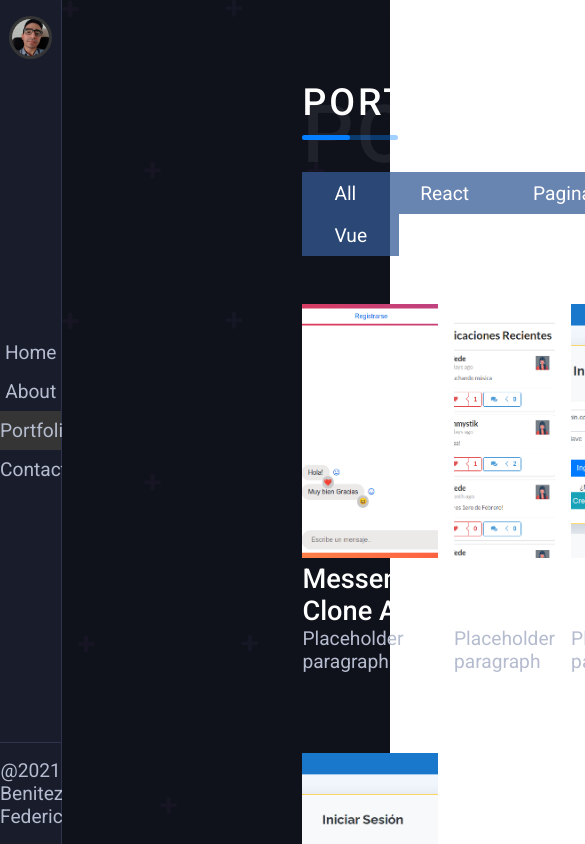
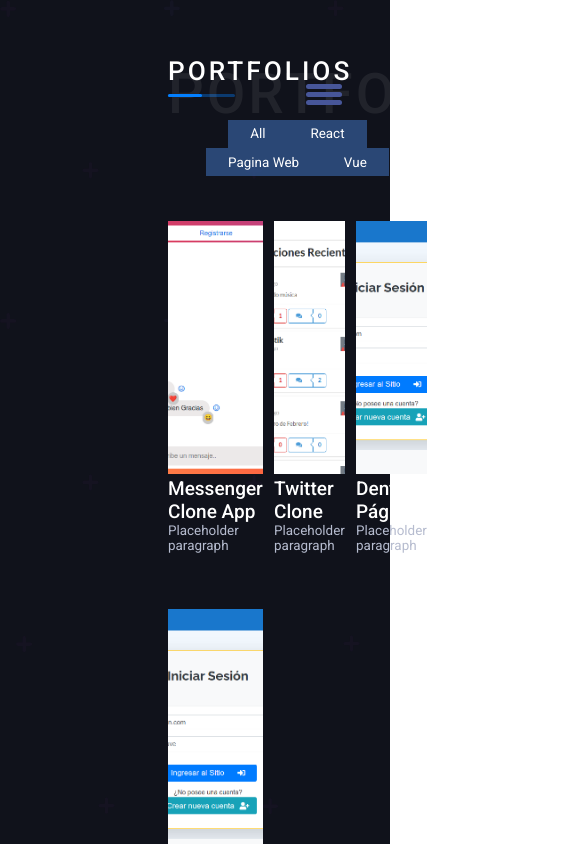
Before and after one commit to Federico-Benitez/old-portfolio, a React (Create React App) app: page /portfolios in a window 390 px wide. Shown: the top 844 px of the page, 585 px wide, since content can reach past the window. Built offline with nearby package versions, Linux system fonts and the light colour scheme.

Commit message:
nav bar con boton agregado

```diff
--- a/src/App.js
+++ b/src/App.js
@@ -6,12 +6,22 @@
 import AboutPage from "./Pages/AboutPage";
 import PortfoliosPage from "./Pages/PortfoliosPage";
 import ContactPage from "./Pages/ContactPage";
+import { useState } from "react";
 
 function App() {
+  const [navToggle, setNavToggle] = useState(false);
+  const navClick = () => {
+    setNavToggle(!navToggle);
+  }
   return (
     <div className="App">
-      <div className="sidebar">
+      <div className={`sidebar ${navToggle ? 'nav-toggle' : ''}`}>
         <NavBar />
+      </div>
+      <div className="nav-btn" onClick={navClick}>
+        <div className="lines-1"></div>
+        <div className="lines-2"></div>
+        <div className="lines-3"></div>
       </div>
       <div className="main-content">
         <div className="content">
--- a/src/App.scss
+++ b/src/App.scss
@@ -37,3 +37,10 @@
     -webkit-font-smoothing: antialiased;
     -moz-osx-font-smoothing: grayscale;
 }
+
+
+@media screen and ( max-width: 411px){
+    html{
+        font-size: 70%;
+    }
+}
--- a/src/Components/allportfolio.js
+++ b/src/Components/allportfolio.js
@@ -25,7 +25,7 @@
   },
   {
     id: 3,
-    category: "PaginaWeb",
+    category: "Pagina Web",
     link1: "youtube.com",
     link2: "github.com",
     icon1: "Git",
@@ -34,7 +34,7 @@
     title: "Dentista Página"
   },
   {
-    id: 3,
+    id: 4,
     category: "Vue",
     link1: "youtube.com",
     link2: "github.com",
--- a/src/styles/_about.scss
+++ b/src/styles/_about.scss
@@ -87,12 +87,20 @@
     font-size: inherit;
     font-family: inherit;
     color: white;
+    transition: all .3s ease-in-out ;
+    &:hover{
+        opacity: 60%;
+    }
+    &:focus{
+        background-color: #4a7ed3;
+    }
 }
 
-buttons-portfolio{
+.buttons-portfolio{
     display: flex;
     justify-content: center;
     align-items: center;
-    margin: 4rem;
+    margin: 1rem ;
+    flex-wrap: wrap;
 
 }
--- a/src/styles/_layout.scss
+++ b/src/styles/_layout.scss
@@ -5,7 +5,24 @@
         background-color: #191D2B;
         position: fixed;
         border-right: 1px solid #2e344e;
+        z-index: 11;
+        transform-origin: left;
+        @media screen and ( max-width: 1000px){
+            transition: all .4s ease-in-out;
+            transform: translateX(-100%);
+            width: 35%;
+        }
+        @media screen and ( max-width: 411px){
+            width: 50%;
+        }
+    }
 
+    .nav-toggle{
+        @media screen and ( max-width: 1000px){
+            transition: all .4s ease-in-out;
+            transform: translateX(0);
+
+        }
     }
 
     .main-content{
@@ -20,5 +37,39 @@
         .content{
             margin: 5rem 15rem;
         }
+        @media screen and ( max-width: 1000px){
+            margin-left: 0;
+            width: 100%;
+        }
     }
 }
+
+.nav-btn{
+    position: absolute;
+    z-index: 10;
+    right: 10%;
+    top: 10%;
+    width: 4rem;
+    height: 4rem;
+    display: flex;
+    align-items: center;
+    justify-content: space-between;
+    cursor: pointer;
+    .lines-1, .lines-2, .lines-3{
+        height: .4rem;
+        width: 80%;
+        background-color: #475699;
+        pointer-events: none;
+        display: none;
+        &:not(:last-child){
+            margin-bottom: .3rem;
+        }
+        border-radius: 20px;
+    }
+    @media screen and ( max-width: 1000px) {
+        display: block;
+        .lines-1, .lines-2, .lines-3{
+            display: block;
+        }
+    }
+}
```
